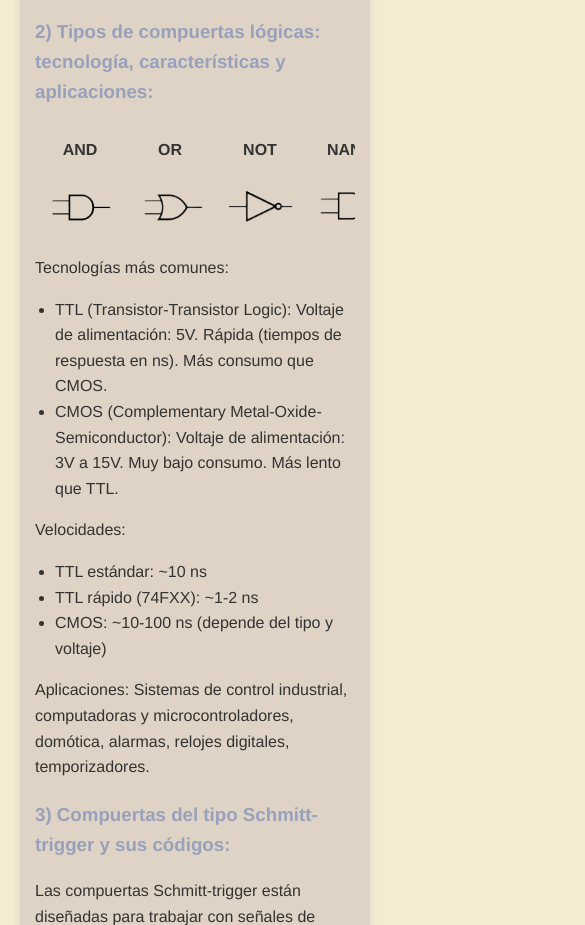
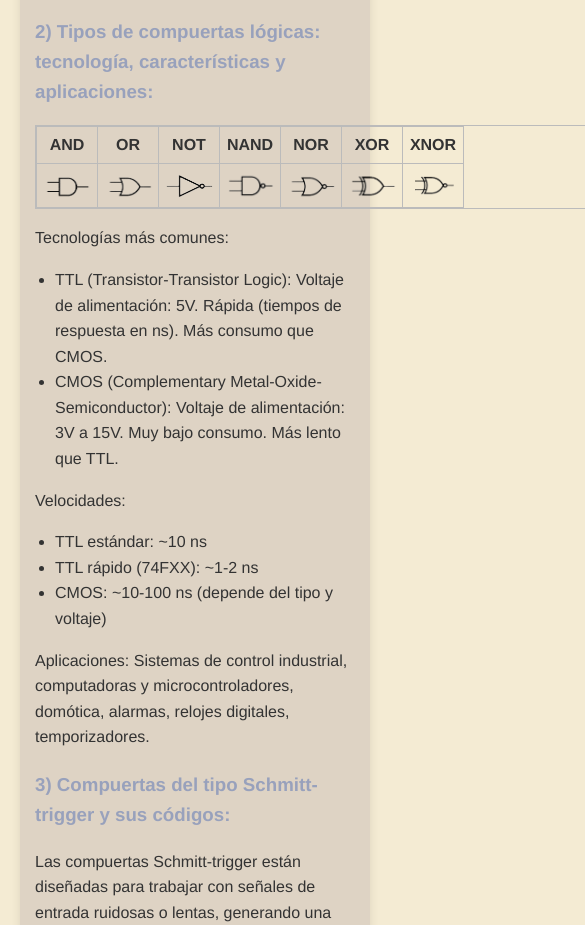
Before and after one commit to zoszo/blog.sd, a plain HTML site: page index.html in a window 390 px wide. Shown: the part 3983-4908 px from the top of the page, 585 px wide, since content can reach past the window. Drawn offline with Linux system fonts and the light colour scheme.

Commit message:
Update 2 style.css

```diff
--- a/style.css
+++ b/style.css
@@ -94,29 +94,37 @@ ul, ol {
   transition: transform 0.3s ease;
 }
 
+/* Contenedor para scroll horizontal de la tabla */
+.tabla-wrapper {
+  overflow-x: auto;
+  -webkit-overflow-scrolling: touch; /* mejor scroll en iOS */
+  margin-top: 20px;
+}
+
+/* Tabla dentro del contenedor */
 .tabla-compuertas {
   width: 100%;
-  text-align: center;
-  align-items: center;
   border-collapse: collapse;
-  margin-top: 20px;
-  border: none;
+  border: 1px solid #bbb;
+  min-width: 600px; /* para evitar que quede muy comprimida */
 }
 
 .tabla-compuertas th, .tabla-compuertas td {
-  border: none; /* Sin bordes */
   padding: 10px;
+  text-align: center;
   vertical-align: middle;
-  text-align: center;
+  border: 1px solid #bbb;
+  max-width: 120px;
+  white-space: normal;
 }
 
 .tabla-compuertas img {
-  max-width: 100px;
+  width: 80px;
+  max-width: 100%;
   height: auto;
   display: block;
   margin: 0 auto;
 }
-
 table {
   width: 100%;
   border-collapse: collapse;
@@ -204,9 +212,13 @@ footer {
     margin: 10px auto;
     display: block;
   }
-  .tabla-compuertas img {
-    max-width: 70px;
-    height: auto;
+    .tabla-compuertas img {
+    width: 50px;
+  }
+
+  .tabla-compuertas th, .tabla-compuertas td {
+    max-width: 60px;
+    padding: 5px;
   }
 
   iframe {
```
